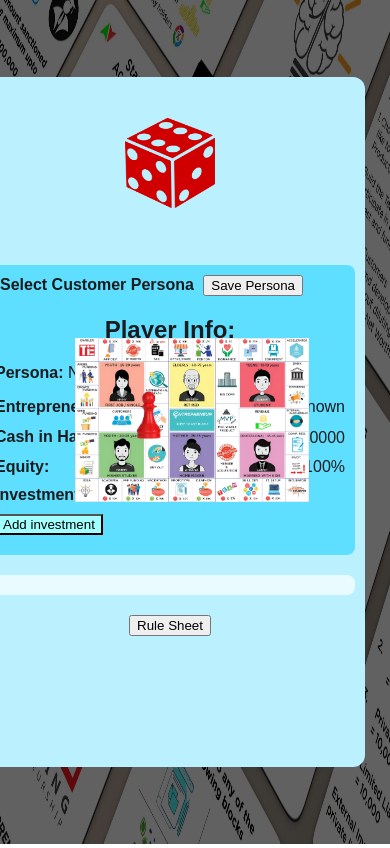
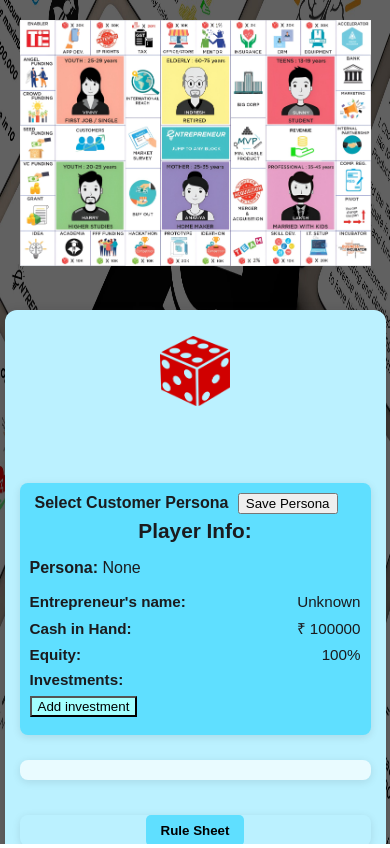
Before and after one commit to NUll-O7/The-EBG-Entrepreneurship-Board-Game-, a plain HTML site: page game.html in a window 390 px wide. Drawn offline with Linux system fonts and the light colour scheme.

Commit message:
responsive design

```diff
--- a/game.css
+++ b/game.css
@@ -2,6 +2,7 @@ body, html {
     height: 100%;
     margin: 0;
     font-family: 'Arial', sans-serif;
+    overflow-x: hidden; /* Prevent horizontal scrolling */
 }
 
 .game-container {
@@ -10,6 +11,7 @@ body, html {
     align-items: center;
     height: 100%;
     position: relative;
+    max-width: 100vw; /* Limit container width */
 }
 
 /* Background Image */
@@ -24,14 +26,10 @@ body, html {
     z-index: 0; /* Background is at the bottom */
 }
 
-
-
-
-
-
 .board-game {
     width: 100%; /* Match the container width */
     height: auto; /* Maintain aspect ratio */
+    max-width: 100%; /* Prevent overflow */
 }
 
 /* Dice Container */
@@ -44,15 +42,19 @@ body, html {
     right: 25px;
     top: 50%;
     transform: translateY(-50%);
-    padding: 20px;
+    padding: 15px;
     height: 650px;
     background-color: #bbf1ff; /* Softer background color */
-    width: 350px;
+    width: 350px; /* Increased width to match screenshot */
+    max-width: 40vw; /* Increased maximum width */
+    max-height: 80vh; /* Limit maximum height */
     border-radius: 12px;
-    box-shadow: 0 4px 12px #1B1B1E(0, 0, 0, 0.25); /* Softer shadow for a modern look */
+    box-shadow: 0 4px 12px rgba(27, 27, 30, 0.25); /* Fixed shadow syntax */
     font-family: 'Arial', sans-serif;
     color: #1B1B1E; /* Neutral text color for better readability */
-    gap: 20px; /* Add spacing between sections */
+    gap: 15px; /* Slightly increased gap for breathing room */
+    z-index: 20; /* Ensure it stays above the board */
+    overflow-y: auto; /* Allow scrolling if needed */
 }
 
 /* Dice Button */
@@ -60,29 +62,29 @@ body, html {
     background-color: transparent;
     border: none;
     cursor: pointer;
-    margin-top: 20px;
+    margin-top: 10px;
     transition: transform 0.2s ease;
 }
 
 .dice-button:hover {
     transform: scale(1.1);
-    filter:saturate(1.5);
+    filter: saturate(1.5);
 }
 
 #dice-image {
-    width: 90px;
-    height: 90px;
+    width: 70px; /* Reduced size */
+    height: 70px;
+    max-width: 100%; /* Prevent overflow */
 }
 
 .dice-result {
     font-size: 1.2rem;
     font-weight: bold;
     text-align: center;
-    margin-bottom: 300px;
+    margin-bottom: 10px; /* Reduced margin */
     color: #1B1B1E;
     min-height: 2em;
 }
-
 
 /* Player Info Section */
 #player-info {
@@ -90,34 +92,39 @@ body, html {
     padding: 10px;
     background-color: #5fdfff; /* Light background for contrast */
     border-radius: 8px;
-    box-shadow: 0 2px 8px #131315(0, 0, 0, 0.1); /* Subtle shadow for depth */
+    box-shadow: 0 2px 8px rgba(19, 19, 21, 0.1); /* Fixed shadow syntax */
     position: relative;
-    bottom: 50%;
-
+    margin-bottom: 10px; /* Add margin for spacing */
+    box-sizing: border-box; /* Include padding in width */
 }
 
 .info-field {
     display: flex;
     justify-content: space-between;
     align-items: center;
-    margin-bottom: 10px;
-    font-size: 1rem;
+    margin-bottom: 10px; /* Increased margin */
+    font-size: 1rem; /* Restored font size */
     font-weight: 500;
+    flex-wrap: wrap; /* Allow wrapping on small screens */
 }
 
 .info-field strong {
     font-weight: bold;
     color: #1B1B1E; /* Slightly darker for emphasis */
+    margin-right: 5px; /* Add space between label and value */
 }
 
-#add-modal{
+#add-modal {
     display: none;
     background-color: #d9f4f4;
-    padding:7px;
-    z-index:200;
+    padding: 10px;
+    z-index: 200;
     border: 2px solid #474545; /* Adds a light border */
     border-radius: 10px;
     box-shadow: 0 4px 8px rgba(0, 0, 0, 0.2);
+    width: 90%; /* Make modal width relative to parent */
+    max-width: 320px; /* Increased maximum width */
+    box-sizing: border-box; /* Include padding in width */
 }
 
 #add-modal input {
@@ -127,6 +134,8 @@ body, html {
     border-radius: 5px;
     font-size: 0.9rem; /* Slightly smaller font size */
     padding: 5px; /* Reduced padding */
+    width: 100%; /* Full width */
+    box-sizing: border-box; /* Include padding in width */
 }
 
 #add-modal label {
@@ -135,16 +144,18 @@ body, html {
     font-size: 0.9rem; /* Slightly smaller font size */
     margin-bottom: 3px; /* Reduced margin between label and input */
 }
+
 /* Styling for the modal buttons */
 #add-modal button {
     display: inline-block;
-    margin: 3px; /* Reduced margin */
-    padding: 5px 10px; /* Reduced padding */
+    margin: 5px; /* Increased margin */
+    padding: 6px 12px; /* Increased padding */
     border: none;
     border-radius: 5px;
-    font-size: 0.5rem; /* Slightly smaller font size */
+    font-size: 0.9rem; /* Increased font size */
     cursor: pointer;
 }
+
 #submit-investment:hover {
     background-color: #b7effd;
     transform: scale(1.08);
@@ -155,30 +166,27 @@ body, html {
     background-color: #707370 !important;  /* Green for selected button */
     color: rgb(0, 0, 0); /* White text on selected button */
     border: 2px solid #388E3C; /* Optional: make the border more prominent */
+}
 
-}
 /* Pawn Styling */
 .pawn {
-    top:46%;
-    left:34%;
-    position: absolute; /* Ensure the pawn can be positioned absolutely */
+    top: 46%;
+    left: 34%;
+    position: absolute;
     height: 60px;
-    cursor: grab; /* Change cursor to indicate draggable element */
+    cursor: grab;
     user-select: none;
-    display: flex; /* Ensure content aligns properly */
+    display: flex;
     justify-content: center;
     align-items: center;
     z-index: 15;
-
 }
 
 .pawn img {
-    width: 100%; /* Make the image fill the pawn div */
-    height: 100%; /* Maintain the aspect ratio */
-    pointer-events: none; /* Ensure the image doesn't interfere with dragging */
-
+    width: 100%;
+    height: 100%;
+    pointer-events: none;
 }
-
 
 #persona-input-section label {
     font-weight: bold;
@@ -186,15 +194,17 @@ body, html {
 }
 
 #persona {
-
     margin-top: 10px;
     padding: 5px;
-    width: 150px;
+    width: 90%; /* Make width relative */
+    max-width: 200px; /* Increased maximum width */
+    box-sizing: border-box; /* Include padding in width */
 }
 
-h2{
+h2 {
     text-align: center;
-
+    font-size: 1.3rem; /* Slightly smaller heading */
+    margin: 5px 0; /* Reduced margin */
 }
 
 .grid-overlay {
@@ -210,29 +220,32 @@ h2{
 }
 
 .grid-overlay div {
-    /* border: 1px solid red; For visibility */
     cursor: pointer;
 }
+
 .board-container {
     position: relative; /* Position relative to align children */
     z-index: 5; /* Place above the background */
     width: 60%; /* Adjust the width as needed */
-    margin-left: 75px;
+    max-width: 70vw; /* Limit maximum width */
+    margin-left: 5%; /* Use percentage for responsiveness */
 }
 
 #floatingImageHolder {
-    display: none; /* Ensure it is hidden by default */
-    position: absolute; /* Position it inside the bottomRightSection */
-    bottom: 180px; /* Distance from the bottom of the bottomRightSection */
-    right: 55%;  /* Distance from the right edge of the bottomRightSection */
+    display: none;
+    position: absolute;
+    bottom: 180px;
+    right: 55%;
     width: 280px;
+    max-width: 80vw; /* Limit maximum width */
     height: 390px;
-    background-color: rgba(0, 0, 0, 0.2); /* Slightly darker background for better visibility */
+    max-height: 60vh; /* Limit maximum height */
+    background-color: rgba(0, 0, 0, 0.2);
     border-radius: 20px;
     text-align: center;
     padding: 1px;
     box-shadow: 0 4px 8px rgba(0, 0, 0, 0.2);
-    z-index: 1000; /* Ensure it is on top of other elements */
+    z-index: 1000;
 }
 
 #floatingImageHolder img {
@@ -242,37 +255,47 @@ h2{
     object-fit: cover;
 }
 
-#icon-container{
+#icon-container {
     width: 100%;
     padding: 10px;
-    background-color: #e9fbff; /* Light background for contrast */
+    background-color: #e9fbff;
     border-radius: 8px;
-    box-shadow: 0 2px 8px #131315(0, 0, 0, 0.1); /* Subtle shadow for depth */
+    box-shadow: 0 2px 8px rgba(19, 19, 21, 0.1); /* Fixed shadow syntax */
     position: relative;
-    bottom: 50%;
+    margin-bottom: 10px; /* Add margin for spacing */
+    display: flex;
+    flex-wrap: wrap; /* Allow icons to wrap */
+    justify-content: center;
+    box-sizing: border-box; /* Include padding in width */
+}
+
+#icon-container img {
+    margin: 3px; /* Add space between icons */
 }
 
 /* General styling for modal */
 .rulemodal {
-    display: none; /* Hidden by default */
-    position: fixed; /* Stay in place */
-    z-index: 1000; /* Sit on top */
+    display: none;
+    position: fixed;
+    z-index: 1000;
     left: 0;
     top: 0;
-    width: 100%; /* Full width */
-    height: 100%; /* Full height */
-    overflow: auto; /* Enable scroll if needed */
-    background-color: rgba(0, 0, 0, 0.8); /* Black background with opacity */
+    width: 100%;
+    height: 100%;
+    overflow: auto;
+    background-color: rgba(0, 0, 0, 0.8);
 }
 
 /* Modal content styling */
 .rulemodal-content {
     background-color: #fff;
-    margin: 15% auto; /* Centered */
+    margin: 10% auto; /* Reduced top margin */
     padding: 10px;
     border-radius: 8px;
-    width: 50%; /* Adjust as needed */
+    width: 80%; /* More responsive width */
+    max-width: 800px; /* Limit maximum width */
     text-align: center;
+    box-sizing: border-box; /* Include padding in width */
 }
 
 /* Close button styling */
@@ -291,19 +314,114 @@ h2{
 /* Image gallery styling */
 .image-gallery img {
     width: 100%;
-
+    max-width: 100%; /* Ensure images don't overflow */
     border: 2px solid #ccc;
     border-radius: 4px;
     transition: transform 0.2s;
+    margin-bottom: 10px; /* Add space between images */
 }
 
 .image-gallery img:hover {
-    transform: scale(1.1); /* Zoom on hover */
+    transform: scale(1.05); /* Reduced zoom on hover */
 }
 
-#ruleSheet{
+#ruleSheet {
     border-radius: 8px;
-    box-shadow: 0 2px 8px #131315(0, 0, 0, 0.1); /* Subtle shadow for depth */
+    box-shadow: 0 2px 8px rgba(19, 19, 21, 0.1); /* Fixed shadow syntax */
     position: relative;
-    bottom: 50%;
+    margin-top: 10px; /* Add margin for spacing */
+    width: 100%; /* Full width */
+    text-align: center;
 }
+
+#rules {
+    padding: 8px 15px;
+    background-color: #5fdfff;
+    border: none;
+    border-radius: 5px;
+    cursor: pointer;
+    font-weight: bold;
+}
+
+#rules:hover {
+    background-color: #4acdee;
+}
+
+/* Add media queries for responsive design */
+@media (max-width: 1200px) {
+    .board-container {
+        width: 55%;
+    }
+
+    .dice-container {
+        width: 320px; /* Increased width */
+        height: 600px;
+    }
+}
+
+@media (max-width: 992px) {
+    .board-container {
+        width: 50%;
+    }
+
+    .dice-container {
+        width: 300px; /* Increased width */
+        height: 580px;
+        padding: 10px;
+    }
+
+    #dice-image {
+        width: 70px; /* Maintain larger size */
+        height: 70px;
+    }
+}
+
+@media (max-width: 768px) {
+    .game-container {
+        flex-direction: column;
+        height: auto;
+        min-height: 100vh;
+    }
+
+    .board-container {
+        width: 90%;
+        margin: 20px auto;
+        max-width: 90vw;
+    }
+
+    .dice-container {
+        position: relative;
+        top: auto;
+        right: auto;
+        transform: none;
+        width: 90%;
+        max-width: 380px; /* Increased maximum width */
+        height: auto;
+        min-height: 500px;
+        margin: 20px auto;
+        padding: 15px;
+    }
+
+    .pawn {
+        top: 40%;
+        left: 40%;
+    }
+
+    #floatingImageHolder {
+        position: fixed;
+        bottom: 10px;
+        right: 10px;
+        width: 220px;
+        height: 300px;
+    }
+
+    .dice-result {
+        margin-bottom: 5px;
+    }
+
+    /* Ensure info fields don't get too cramped */
+    .info-field {
+        font-size: 0.95rem;
+        margin-bottom: 8px;
+    }
+}
```
Also changed, not shown: index.html (+0 -1 lines).
